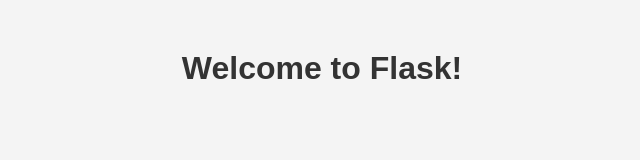
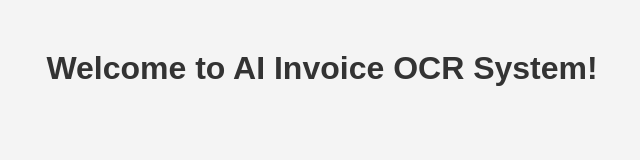
Before and after one commit to AhmedShafique313/AI-OCR-system-for-Invoices, a plain HTML site: page templates/index.html in a window 1280 px wide. Shown: the whole page, without its empty margins (318-958 px from the left). Drawn offline with Linux system fonts and the light colour scheme; files that its build step writes are made by us from their sources.

Commit message:
good its working

```diff
--- a/templates/index.html
+++ b/templates/index.html
@@ -3,10 +3,10 @@
 <head>
     <meta charset="UTF-8">
     <meta name="viewport" content="width=device-width, initial-scale=1.0">
-    <title>Flask Home Page</title>
+    <title>AI based Invoices OCR System</title>
     <link rel="stylesheet" href="static/style.css">
 </head>
 <body>
-    <h1>Welcome to Flask!</h1>
+    <h1>Welcome to AI Invoice OCR System!</h1>
 </body>
 </html>
```
